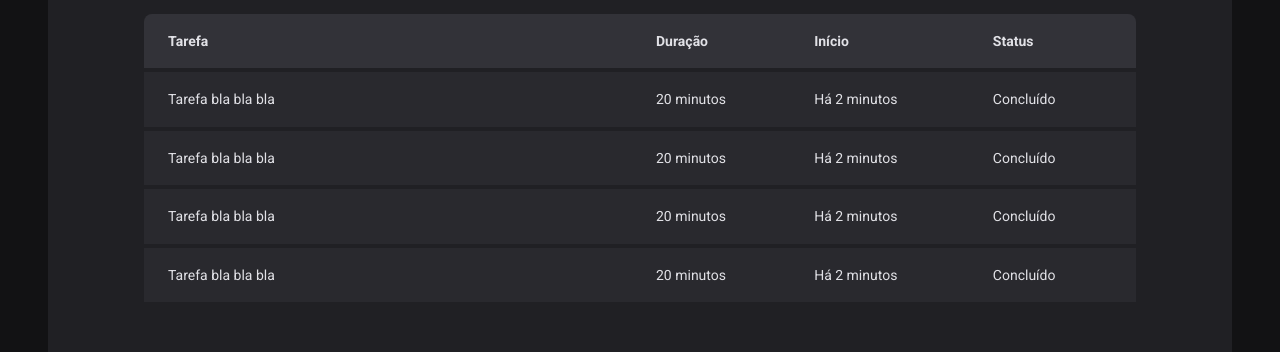
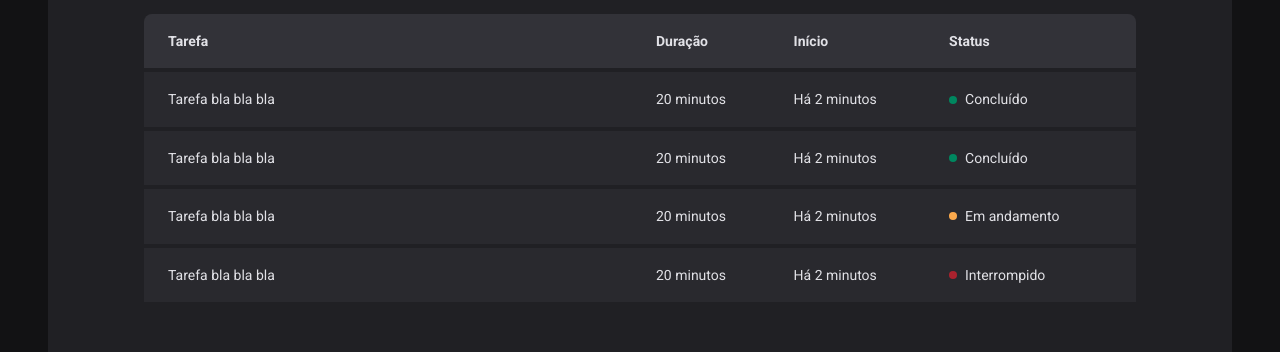
Before and after one commit to VagnerNerves/ignite-timer, a React (Vite) app: page /history in a window 1280 px wide. Shown: the part 294-646 px from the top of the page. Built offline with nearby package versions, Linux system fonts and the light colour scheme.

Commit message:
feat: Created Status colors in History.

```diff
--- a/src/pages/History/index.tsx
+++ b/src/pages/History/index.tsx
@@ -1,4 +1,4 @@
-import { HistoryContainer, HistoryList } from './styles'
+import { HistoryContainer, HistoryList, Status } from './styles'
 
 export function History() {
   return (
@@ -20,25 +20,33 @@
               <td>Tarefa bla bla bla</td>
               <td>20 minutos</td>
               <td>Há 2 minutos</td>
-              <td>Concluído</td>
+              <td>
+                <Status statusColor="green">Concluído</Status>
+              </td>
             </tr>
             <tr>
               <td>Tarefa bla bla bla</td>
               <td>20 minutos</td>
               <td>Há 2 minutos</td>
-              <td>Concluído</td>
+              <td>
+                <Status statusColor="green">Concluído</Status>
+              </td>
             </tr>
             <tr>
               <td>Tarefa bla bla bla</td>
               <td>20 minutos</td>
               <td>Há 2 minutos</td>
-              <td>Concluído</td>
+              <td>
+                <Status statusColor="yellow">Em andamento</Status>
+              </td>
             </tr>
             <tr>
               <td>Tarefa bla bla bla</td>
               <td>20 minutos</td>
               <td>Há 2 minutos</td>
-              <td>Concluído</td>
+              <td>
+                <Status statusColor="red">Interrompido</Status>
+              </td>
             </tr>
           </tbody>
         </table>
--- a/src/pages/History/styles.ts
+++ b/src/pages/History/styles.ts
@@ -60,3 +60,27 @@
     }
   }
 `
+
+const STATUS_COLORS = {
+  yellow: 'yellow-500',
+  green: 'green-500',
+  red: 'red-500'
+} as const
+
+interface StatusProps {
+  statusColor: keyof typeof STATUS_COLORS
+}
+
+export const Status = styled.span<StatusProps>`
+  display: flex;
+  align-items: center;
+  gap: 0.5rem;
+
+  &::before {
+    content: '';
+    width: 0.5rem;
+    height: 0.5rem;
+    border-radius: 50%;
+    background-color: ${props => props.theme[STATUS_COLORS[props.statusColor]]};
+  }
+`
```
